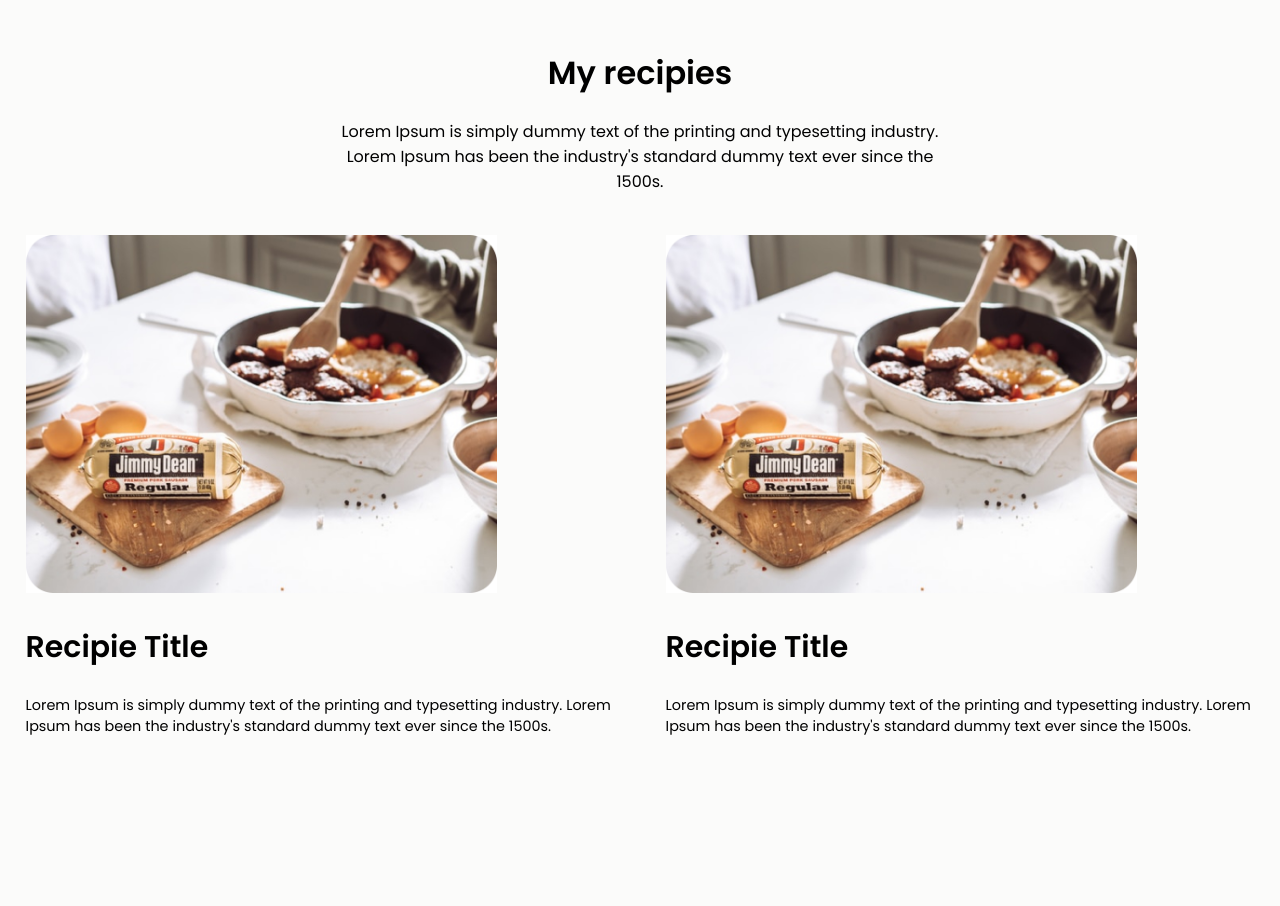
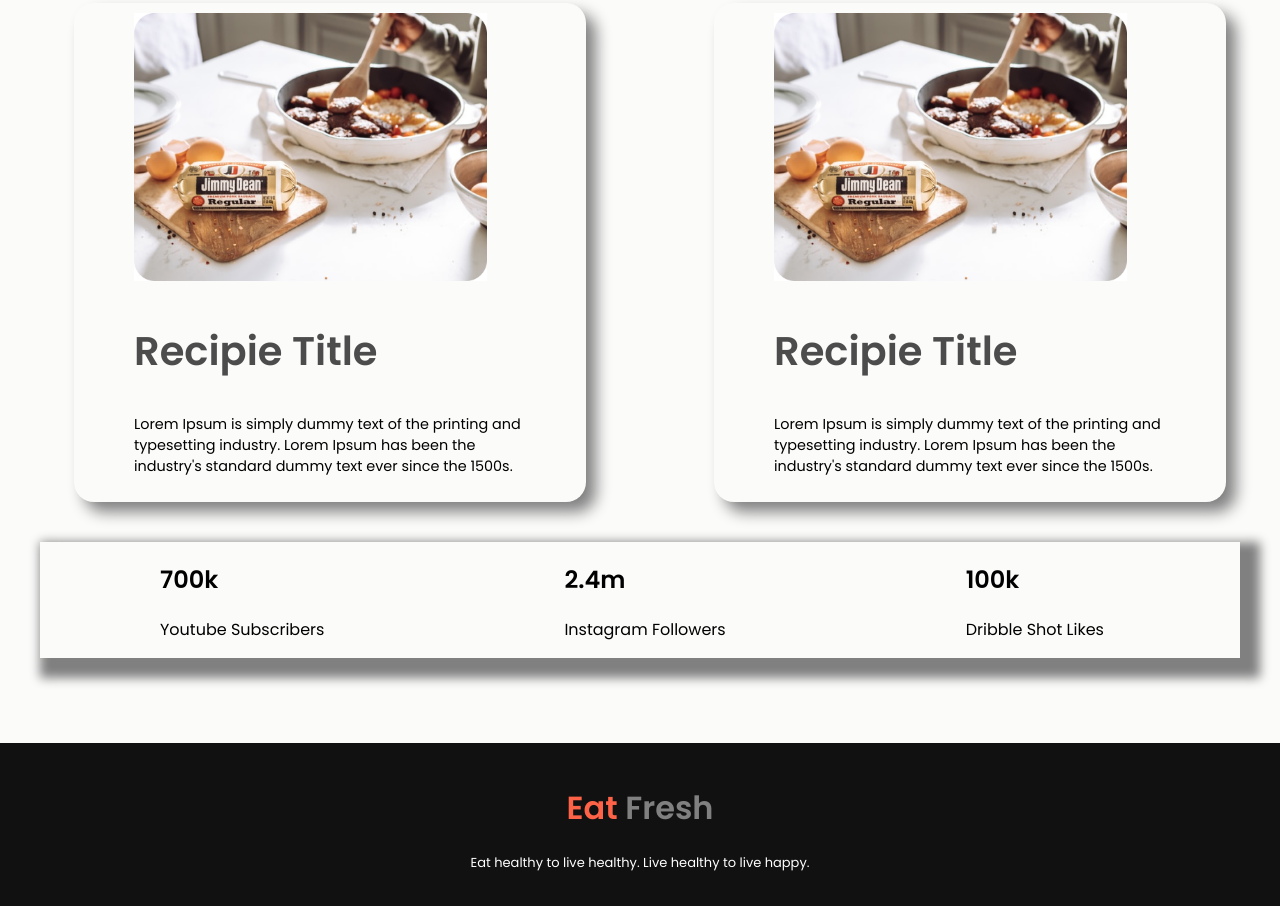
Before and after one commit to Shahriar-shaown/final-website, a plain HTML site: page index.html in a window 1280 px wide. Shown: the part 1046-1952 px from the top of the page. Before the commit the page ends 1887 px from the top, so only its background shows below. Drawn offline with Linux system fonts and the light colour scheme.

Commit message:
all done

```diff
--- a/index.html
+++ b/index.html
@@ -3,7 +3,7 @@
 <head>
     <meta charset="UTF-8">
     <meta http-equiv="X-UA-Compatible" content="IE=edge">
-    <meta name="viewport" content="width=device-width, initial-scale=1.0">
+    <meta name="viewport" content="width=device-width, initial-scale=1, user-scalable=0, minimum-scale=1, maximum-scale=1">
     <title>Document</title>
     <link rel="preconnect" href="https://fonts.googleapis.com">
     <link rel="preconnect" href="https://fonts.gstatic.com" crossorigin>
@@ -13,9 +13,9 @@
 <body>
     <section class="flexible-count">
         <div class="half-width">
-            <h1><span class="skip"> Skip</span> The Diet,</h1>
-            <h1>Just Eat Healthy</h1>
-            <h1>With Food Network</h1>
+            <h1><span class="skip"> Skip</span> The Diet,<br>
+            Just Eat Healthy<br>
+            With Food Network </h1>
             <p>Imagine you don't need a diet because we provide<br> healthy and delicious food for you!</p>
             <br>
             <br>
@@ -49,15 +49,15 @@
         Lorem Ipsum has been the industry's standard dummy text ever since the<br>
         1500s.</p>
     </div>
-    <section class="flexible-count">
-        <div class="half-width">
+    <section class="third-section">
+        <div class="half-width box">
             <img src="images/food/using.jpg" alt="">
             <h1>Recipie Title</h1>
             <p>Lorem Ipsum is simply dummy text of the printing and
             typesetting industry. Lorem Ipsum has been the industry's
             standard dummy text ever since the 1500s.</p>
         </div>
-        <div class="half-width">
+        <div class="half-width box">
             <img src="images/food/using.jpg" alt="">
             <h1>Recipie Title</h1>
             <p>Lorem Ipsum is simply dummy text of the printing and
@@ -65,5 +65,27 @@
             standard dummy text ever since the 1500s.</p>
         </div>
     </section>
+    <br>
+    <section class="final-sec">
+        <div class="youtube">
+            <h1>700k</h1>
+            <p>Youtube Subscribers</p>
+        </div>
+        <div class="insta">
+            <h1>2.4m</h1>
+            <p>Instagram Followers</p>
+        </div>
+        <div class="dribble">
+            <h1>100k</h1>
+            <p>Dribble Shot Likes</p>
+        </div>
+    </section>
 </body>
+<br>
+<br>
+<br>
+<footer class="last">
+    <h1><span class="eat">Eat</span> <span class="fresh">Fresh</span></h1>
+    <p class="para">Eat healthy to live healthy. Live healthy to live happy.</p>
+</footer>
 </html>
--- a/style.css
+++ b/style.css
@@ -1,7 +1,10 @@
+html {
+    overflow-x: hidden;
+}
 body{
     font-family: 'Poppins', sans-serif;
     background-color: rgba(224, 222, 218, 0.116);
-    margin: 0%;
+    margin: 0;
 }
 .skip{
     color: chocolate;
@@ -9,17 +12,20 @@ body{
 .flexible-count{
     display: flex;
     width: 100%;
-    margin-bottom: 5%;
+    margin: 0px;
 }
 .half-width{
     width: 50%;
     padding: 2%;
+    padding: 10px 60px;
 }
 .half-width img{
-    width: 80%;
+    width: 90%;
+    margin: 0;
 }
 .half-width h1{
-    font-size: 30px;
+    font-size: 40px;
+    color: rgba(22, 21, 21, 0.76);
 }
 .half-width p{
     font-size: 90%;
@@ -31,10 +37,12 @@ body{
     border-radius: 10%;
     color: white;
     font-family: sans-serif;
+    font-weight: 700;
 }
 .second-sec img{
     width: 50%;
     padding-left: 30px;
+    margin: 0;
 }
 .second-sec{
     background-image: url(images/shapes/7.png);
@@ -57,3 +65,51 @@ body{
 .third{
     text-align: center;
 }
+.third-section{
+    display: flex;
+    width: 100%;
+    padding: 5px 10px;
+}
+.box{
+    box-shadow: 10px 10px 15px gray;
+    width: 40%;
+    margin-left: 5%;
+    margin-right: 5%;
+    border-radius: 20px;
+}
+.final-sec{
+    display: flex;
+    box-shadow: 10px 10px 10px 10px gray;
+    text-align: justify;
+    margin: 10px 40px;
+}
+.youtube{
+    text-align: left;
+    padding-left: 10%;
+    padding-right: 10%;
+}
+.insta{
+    text-align: left;
+    padding-left: 10%;
+    padding-right: 10%;
+}
+.dribble{
+    text-align: left;
+    padding-left: 10%;
+    padding-right: 10%;
+}
+.last{
+    text-align: center;
+    background-color: rgba(8, 8, 8, 0.959);
+    color: white;
+    padding: 20px;
+}
+.eat{
+    color: tomato;
+}
+.fresh{
+    color: gray;
+}
+.para{
+    font-size: small;
+}
```
